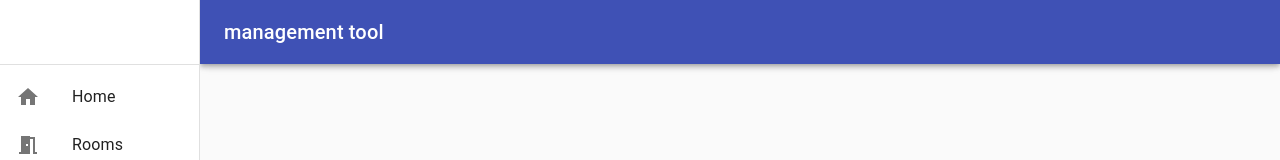
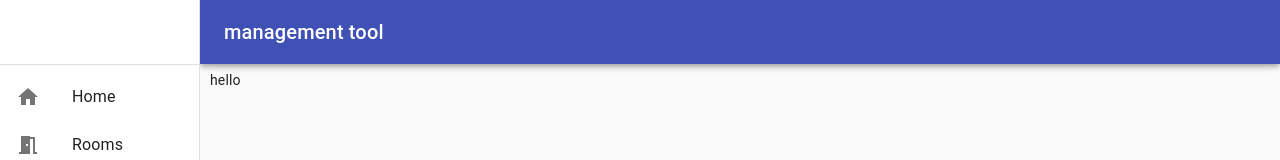
Before and after one commit to MikeJDev/realestatetool, a React (Create React App) app: page / in a window 1280 px wide. Shown: the top 160 px of the page. Built offline with nearby package versions, Linux system fonts and the light colour scheme.

Commit message:
fixed spacing issue with home container

```diff
--- a/src/components/home/index.js
+++ b/src/components/home/index.js
@@ -21,7 +21,13 @@ import RoomsIcon from '@material-ui/icons/MeetingRoom';
 import DocsIcon from '@material-ui/icons/InsertDriveFile';
 import MenuIcon from '@material-ui/icons/Menu';
 
+import { Router, Route, Link } from "react-router-dom";
+import { createBrowserHistory } from "history";
+
+
+
 const drawerWidth = 200;
+const history = createBrowserHistory()
 
 const useStyles = makeStyles((theme) => ({
   root: {
@@ -66,11 +72,13 @@ function HomeLayout(props) {
   const handleDrawerToggle = () => {
     setMobileOpen(!mobileOpen);
   };
+  console.log('history:', history)
 
   const drawer = (
     <div>
       <div className={classes.toolbar} />
       <Divider />
+      <Router history={history}>
         <List>
           <ListItem button key={'Home'}>
             <ListItemIcon>{<HomeIcon />}</ListItemIcon>
@@ -89,6 +97,8 @@ function HomeLayout(props) {
             <ListItemText primary={'Docs'} />
           </ListItem>
         </List>
+      </Router>
+
     </div>
   );
 
@@ -146,7 +156,9 @@ function HomeLayout(props) {
         </nav>
       </div>
 
-      <HomeScreen></HomeScreen>
+      <HomeScreen
+
+      ></HomeScreen>
     </div>
 
   )
--- a/src/components/homeScreen/index.css
+++ b/src/components/homeScreen/index.css
@@ -1,3 +1,10 @@
 .container {
 margin-top: 60px;
 }
+
+@media only screen and (min-width: 600px) {
+.container {
+  margin-top: 70px;
+  margin-left: 210px;
+}
+}
```
Also changed, not shown: src/components/rooms/index.js (added, +9 -0 lines). Lines whose indentation alone changed are shown as unchanged.
